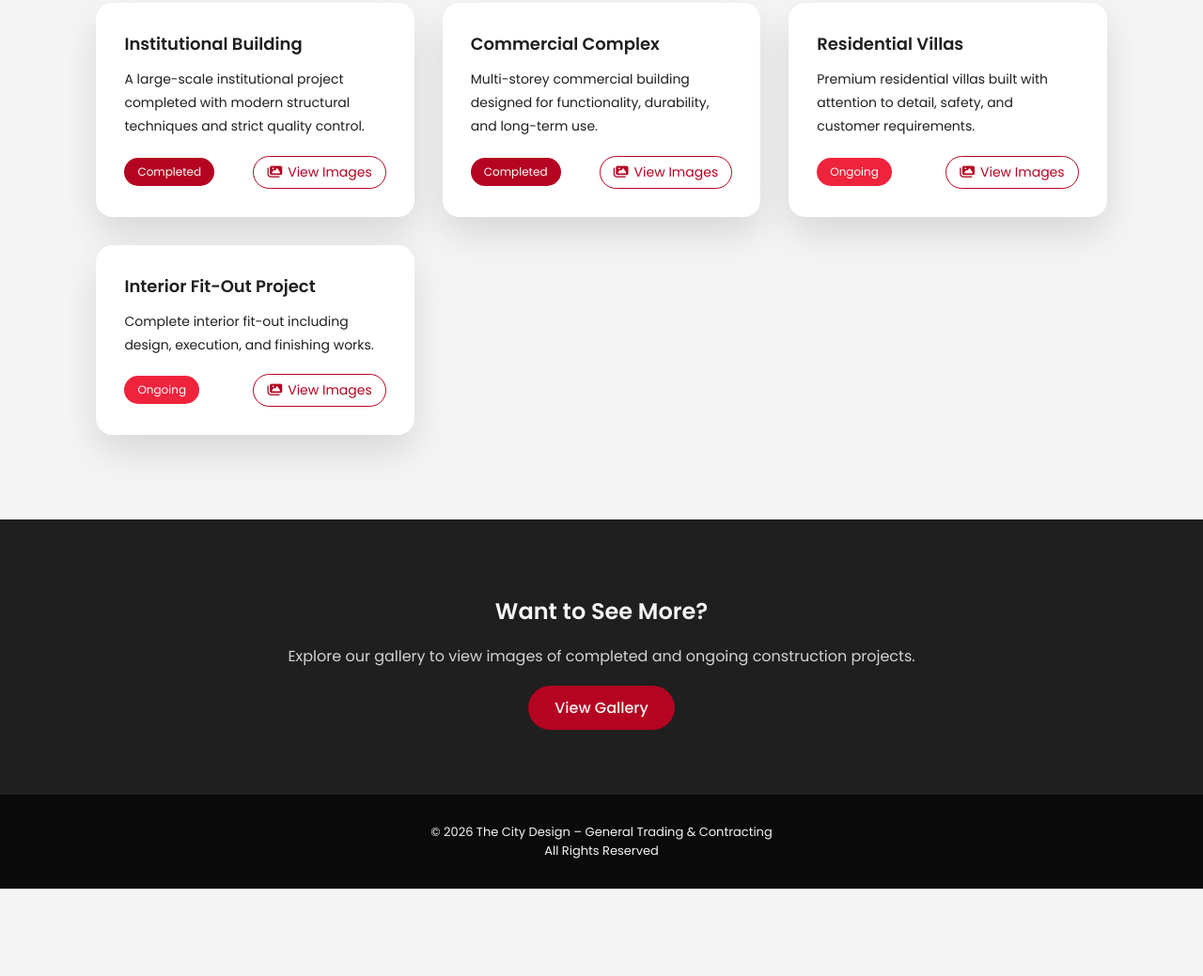
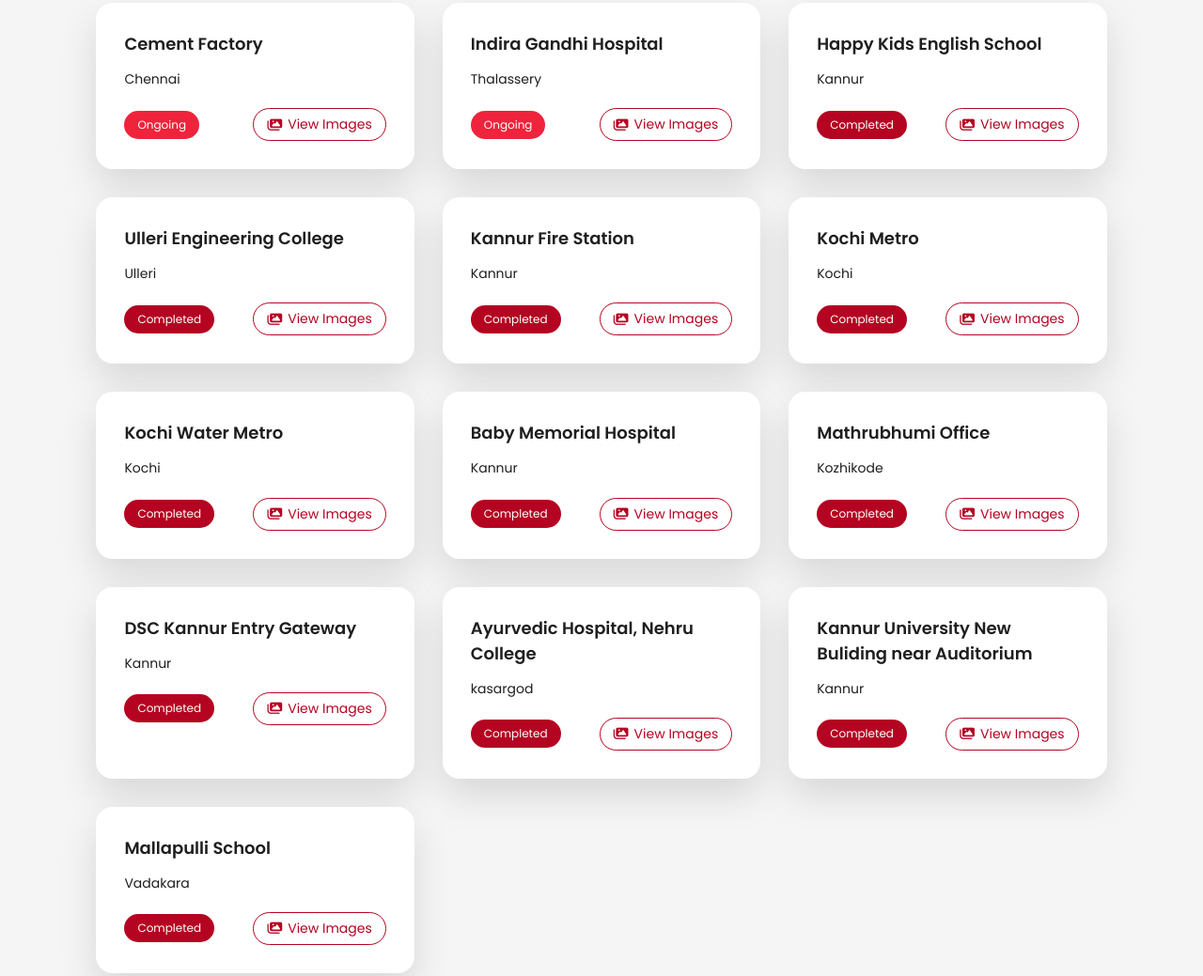
Before and after one commit to roshanregi3094-bot/citydesign, a plain HTML site: page projects.html in a window 1280 px wide. Shown: the part 976-2015 px from the top of the page at 94% size. Before the commit the page ends 1922 px from the top, so only its background shows below. Drawn offline with Linux system fonts and the light colour scheme.

Commit message:
Update projects.html

```diff
--- a/projects.html
+++ b/projects.html
@@ -54,16 +54,15 @@
 
     <!-- PROJECT 1 -->
     <div class="project-card">
-      <h3>Institutional Building</h3>
+      <h3>Cement Factory</h3>
       <p>
-        A large-scale institutional project completed with modern
-        structural techniques and strict quality control.
+        Chennai
       </p>
 
       <div class="project-actions">
-        <span class="project-tag">Completed</span>
+        <span class="project-tag ongoing">Ongoing</span>
 
-        <a href="gallery.html?project=institutional-building" class="view-images">
+        <a href="cement.html" class="view-images">
           <i class="fa-solid fa-images"></i> View Images
         </a>
       </div>
@@ -71,16 +70,15 @@
 
     <!-- PROJECT 2 -->
     <div class="project-card">
-      <h3>Commercial Complex</h3>
+      <h3>Indira Gandhi Hospital</h3>
       <p>
-        Multi-storey commercial building designed for functionality,
-        durability, and long-term use.
+        Thalassery
       </p>
 
       <div class="project-actions">
-        <span class="project-tag">Completed</span>
+        <span class="project-tag ongoing">Ongoing</span>
 
-        <a href="gallery.html?project=commercial-complex" class="view-images">
+        <a href="institutional.html" class="view-images">
           <i class="fa-solid fa-images"></i> View Images
         </a>
       </div>
@@ -88,16 +86,15 @@
 
     <!-- PROJECT 3 -->
     <div class="project-card">
-      <h3>Residential Villas</h3>
+      <h3>Happy Kids English School</h3>
       <p>
-        Premium residential villas built with attention to detail,
-        safety, and customer requirements.
+        Kannur
       </p>
 
       <div class="project-actions">
-        <span class="project-tag ongoing">Ongoing</span>
+        <span class="project-tag">Completed</span>
 
-        <a href="gallery.html?project=residential-villas" class="view-images">
+        <a href="happy.html" class="view-images">
           <i class="fa-solid fa-images"></i> View Images
         </a>
       </div>
@@ -105,22 +102,181 @@
 
     <!-- PROJECT 4 -->
     <div class="project-card">
-      <h3>Interior Fit-Out Project</h3>
+      <h3>Ulleri Engineering College</h3>
       <p>
-        Complete interior fit-out including design, execution,
-        and finishing works.
+        Ulleri
       </p>
 
       <div class="project-actions">
-        <span class="project-tag ongoing">Ongoing</span>
+        <span class="project-tag">Completed</span>
 
-        <a href="gallery.html?project=interior-fitout" class="view-images">
+        <a href="ullri.html" class="view-images">
+          <i class="fa-solid fa-images"></i> View Images
+        </a>
+      </div>
+
+
+  </div>
+
+  <!-- PROJECT 5 -->
+    <div class="project-card">
+      <h3>Kannur Fire Station</h3>
+      <p>
+        Kannur
+      </p>
+
+      <div class="project-actions">
+        <span class="project-tag">Completed</span>
+
+        <a href="fire.html" class="view-images">
+          <i class="fa-solid fa-images"></i> View Images
+        </a>
+      </div>
+
+
+  </div>
+  <!-- PROJECT 5 -->
+    <div class="project-card">
+      <h3>Kochi Metro</h3>
+      <p>
+        Kochi
+      </p>
+
+      <div class="project-actions">
+        <span class="project-tag">Completed</span>
+
+        <a href="metro.html" class="view-images">
+          <i class="fa-solid fa-images"></i> View Images
+        </a>
+      </div>
+
+
+  </div>
+
+  <!-- PROJECT 5 -->
+    <div class="project-card">
+      <h3>Kochi Water Metro</h3>
+      <p>
+        Kochi
+      </p>
+
+      <div class="project-actions">
+        <span class="project-tag">Completed</span>
+
+        <a href="wmetro.html" class="view-images">
+          <i class="fa-solid fa-images"></i> View Images
+        </a>
+      </div>
+
+
+  </div>
+
+  <!-- PROJECT 5 -->
+    <div class="project-card">
+      <h3>Baby Memorial Hospital</h3>
+      <p>
+        Kannur
+      </p>
+
+      <div class="project-actions">
+        <span class="project-tag">Completed</span>
+
+        <a href="baby.html" class="view-images">
+          <i class="fa-solid fa-images"></i> View Images
+        </a>
+      </div>
+
+
+  </div>
+
+  <!-- PROJECT 5 -->
+    <div class="project-card">
+      <h3>Mathrubhumi Office</h3>
+      <p>
+        Kozhikode
+      </p>
+
+      <div class="project-actions">
+        <span class="project-tag">Completed</span>
+
+        <a href="mathrubhumi.html" class="view-images">
+          <i class="fa-solid fa-images"></i> View Images
+        </a>
+      </div>
+
+
+  </div>
+
+  <!-- PROJECT 5 -->
+    <div class="project-card">
+      <h3>DSC Kannur Entry Gateway</h3>
+      <p>
+        Kannur
+      </p>
+
+      <div class="project-actions">
+        <span class="project-tag">Completed</span>
+
+        <a href="dsc.html" class="view-images">
+          <i class="fa-solid fa-images"></i> View Images
+        </a>
+      </div>
+
+
+  </div>
+
+  <!-- PROJECT 5 -->
+    <div class="project-card">
+      <h3>Ayurvedic Hospital, Nehru College</h3>
+      <p>
+        kasargod
+      </p>
+
+      <div class="project-actions">
+        <span class="project-tag">Completed</span>
+
+        <a href="ayur.html" class="view-images">
+          <i class="fa-solid fa-images"></i> View Images
+        </a>
+      </div>
+
+
+  </div>
+
+  <!-- PROJECT 5 -->
+    <div class="project-card">
+      <h3>Kannur University New Buliding near Auditorium </h3>
+      <p>
+        Kannur
+      </p>
+
+      <div class="project-actions">
+        <span class="project-tag">Completed</span>
+
+        <a href="university.html" class="view-images">
+          <i class="fa-solid fa-images"></i> View Images
+        </a>
+      </div>
+
+
+  </div>
+
+  <!-- PROJECT 5 -->
+    <div class="project-card">
+      <h3>Mallapulli School </h3>
+      <p>
+        Vadakara
+      </p>
+
+      <div class="project-actions">
+        <span class="project-tag">Completed</span>
+
+        <a href="mallapulli.html" class="view-images">
           <i class="fa-solid fa-images"></i> View Images
         </a>
       </div>
     </div>
 
-  </div>
 </section>
 
 <!-- ================= CTA ================= -->
```
